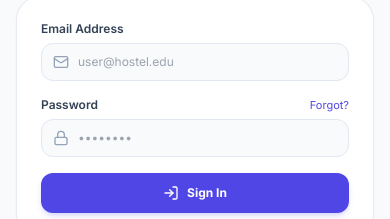
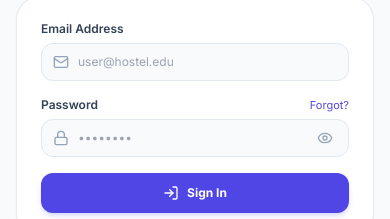
Before and after one commit to siddharth194thakur-gif/Hostel-Talkies-Frontend, a React (Vite) app: page /login in a window 390 px wide. Shown: the part 355-574 px from the top of the page. Built offline with nearby package versions, Linux system fonts and the light colour scheme; no server answers.

Commit message:
Fix: Enhance mobile login with auto-trim, password visibility toggle, and interceptor bypass

```diff
--- a/src/api/client.ts
+++ b/src/api/client.ts
@@ -56,8 +56,13 @@ api.interceptors.response.use(
   async (error) => {
     const originalRequest = error.config;
 
-    // Handle token expiration
-    if (error.response?.status === 401 && !originalRequest._retry) {
+    const isAuthEndpoint =
+      originalRequest?.url?.includes('/auth/login/') ||
+      originalRequest?.url?.includes('/auth/register/') ||
+      originalRequest?.url?.includes('/auth/token/refresh/');
+
+    // Handle token expiration for protected endpoints only
+    if (error.response?.status === 401 && !originalRequest._retry && !isAuthEndpoint) {
       originalRequest._retry = true;
       const refreshToken = localStorage.getItem('refresh_token');
 
@@ -74,7 +79,9 @@ api.interceptors.response.use(
           localStorage.removeItem('access_token');
           localStorage.removeItem('refresh_token');
           localStorage.removeItem('user');
-          window.location.href = '/login?session_expired=1';
+          if (window.location.pathname !== '/login' && window.location.pathname !== '/register') {
+            window.location.href = '/login?session_expired=1';
+          }
         }
       }
     }
--- a/src/pages/LoginPage.tsx
+++ b/src/pages/LoginPage.tsx
@@ -1,6 +1,6 @@
 import React, { useState } from 'react';
 import { Link, useNavigate, useLocation } from 'react-router-dom';
-import { LogIn, Lock, Mail, AlertCircle } from 'lucide-react';
+import { LogIn, Lock, Mail, AlertCircle, Eye, EyeOff } from 'lucide-react';
 import api from '../api/client';
 import { useAuth } from '../context/AuthContext';
 
@@ -11,6 +11,7 @@ export const LoginPage: React.FC = () => {
 
   const [email, setEmail] = useState('');
   const [password, setPassword] = useState('');
+  const [showPassword, setShowPassword] = useState(false);
   const [isLoading, setIsLoading] = useState(false);
   const [error, setError] = useState('');
 
@@ -22,15 +23,28 @@ export const LoginPage: React.FC = () => {
     setIsLoading(true);
     setError('');
 
+    const cleanEmail = email.trim().toLowerCase();
+    const cleanPassword = password.trim();
+
+    if (!cleanEmail || !cleanPassword) {
+      setError('Please provide both email and password.');
+      setIsLoading(false);
+      return;
+    }
+
     try {
-      const res = await api.post('/auth/login/', { email, password });
+      const res = await api.post('/auth/login/', { email: cleanEmail, password: cleanPassword });
       login(res.data.tokens, res.data.user);
       navigate('/dashboard');
     } catch (err: any) {
       if (err.response?.status === 403) {
         setError(err.response.data.detail || 'Your account has been restricted by an administrator.');
+      } else if (err.response?.data?.detail) {
+        setError(err.response.data.detail);
+      } else if (err.message && err.message.includes('Network Error')) {
+        setError('Unable to reach server. Please check your internet connection or try again.');
       } else {
-        setError(err.response?.data?.detail || 'Invalid email or password. Please try again.');
+        setError('Invalid email or password. Please try again.');
       }
     } finally {
       setIsLoading(false);
@@ -58,7 +72,7 @@ export const LoginPage: React.FC = () => {
         {error && (
           <div className="p-3.5 bg-rose-50 border border-rose-200 text-rose-800 text-xs rounded-xl flex items-start gap-2 animate-in fade-in">
             <AlertCircle className="w-4 h-4 shrink-0 text-rose-600 mt-0.5" />
-            <div>{error}</div>
+            <div className="leading-normal">{error}</div>
           </div>
         )}
 
@@ -68,9 +82,14 @@ export const LoginPage: React.FC = () => {
             <div>
               <label className="block font-semibold text-slate-700 mb-1.5">Email Address</label>
               <div className="relative">
-                <Mail className="w-4 h-4 text-slate-400 absolute left-3 top-1/2 -translate-y-1/2" />
+                <Mail className="w-4 h-4 text-slate-400 absolute left-3 top-1/2 -translate-y-1/2 pointer-events-none" />
                 <input
                   type="email"
+                  inputMode="email"
+                  autoCapitalize="none"
+                  autoCorrect="off"
+                  spellCheck="false"
+                  autoComplete="email"
                   required
                   value={email}
                   onChange={(e) => setEmail(e.target.value)}
@@ -88,22 +107,34 @@ export const LoginPage: React.FC = () => {
                 </Link>
               </div>
               <div className="relative">
-                <Lock className="w-4 h-4 text-slate-400 absolute left-3 top-1/2 -translate-y-1/2" />
+                <Lock className="w-4 h-4 text-slate-400 absolute left-3 top-1/2 -translate-y-1/2 pointer-events-none" />
                 <input
-                  type="password"
+                  type={showPassword ? 'text' : 'password'}
+                  autoCapitalize="none"
+                  autoCorrect="off"
+                  spellCheck="false"
+                  autoComplete="current-password"
                   required
                   value={password}
                   onChange={(e) => setPassword(e.target.value)}
                   placeholder="••••••••"
-                  className="w-full pl-9 pr-3 py-2.5 bg-slate-50 border border-slate-200 rounded-xl text-slate-900 focus:bg-white focus:border-brand-500 focus:ring-2 focus:ring-brand-100 outline-none text-xs"
+                  className="w-full pl-9 pr-10 py-2.5 bg-slate-50 border border-slate-200 rounded-xl text-slate-900 focus:bg-white focus:border-brand-500 focus:ring-2 focus:ring-brand-100 outline-none text-xs"
                 />
+                <button
+                  type="button"
+                  onClick={() => setShowPassword(!showPassword)}
+                  aria-label={showPassword ? 'Hide password' : 'Show password'}
+                  className="absolute right-3 top-1/2 -translate-y-1/2 text-slate-400 hover:text-slate-600 p-1"
+                >
+                  {showPassword ? <EyeOff className="w-4 h-4" /> : <Eye className="w-4 h-4" />}
+                </button>
               </div>
             </div>
 
             <button
               type="submit"
               disabled={isLoading}
-              className="w-full flex items-center justify-center gap-2 py-3 bg-brand-600 hover:bg-brand-700 text-white font-bold rounded-xl shadow-md shadow-brand-500/20 transition active:scale-95 disabled:opacity-50 text-xs"
+              className="w-full flex items-center justify-center gap-2 py-3 bg-brand-600 hover:bg-brand-700 text-white font-bold rounded-xl shadow-md shadow-brand-500/20 transition active:scale-95 disabled:opacity-50 text-xs cursor-pointer"
             >
               <LogIn className="w-4 h-4" />
               <span>{isLoading ? 'Signing in...' : 'Sign In'}</span>
```
